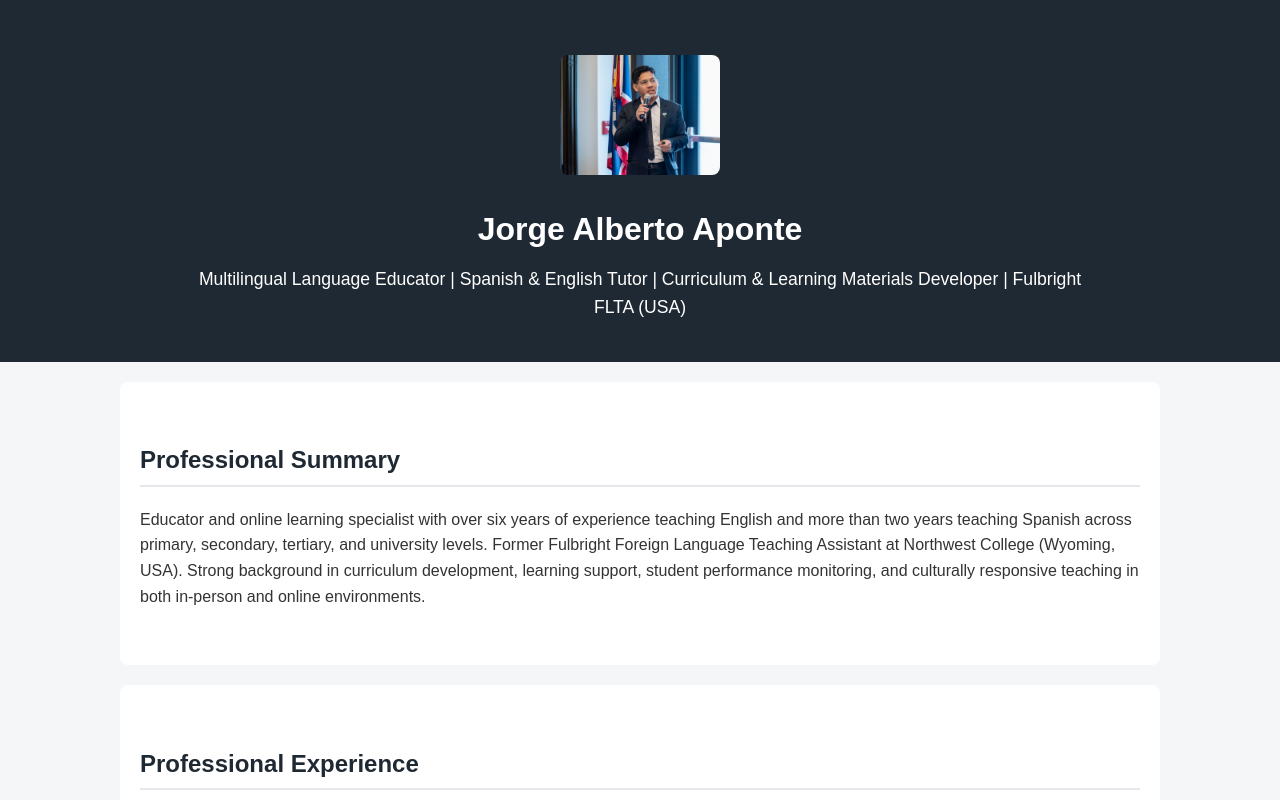
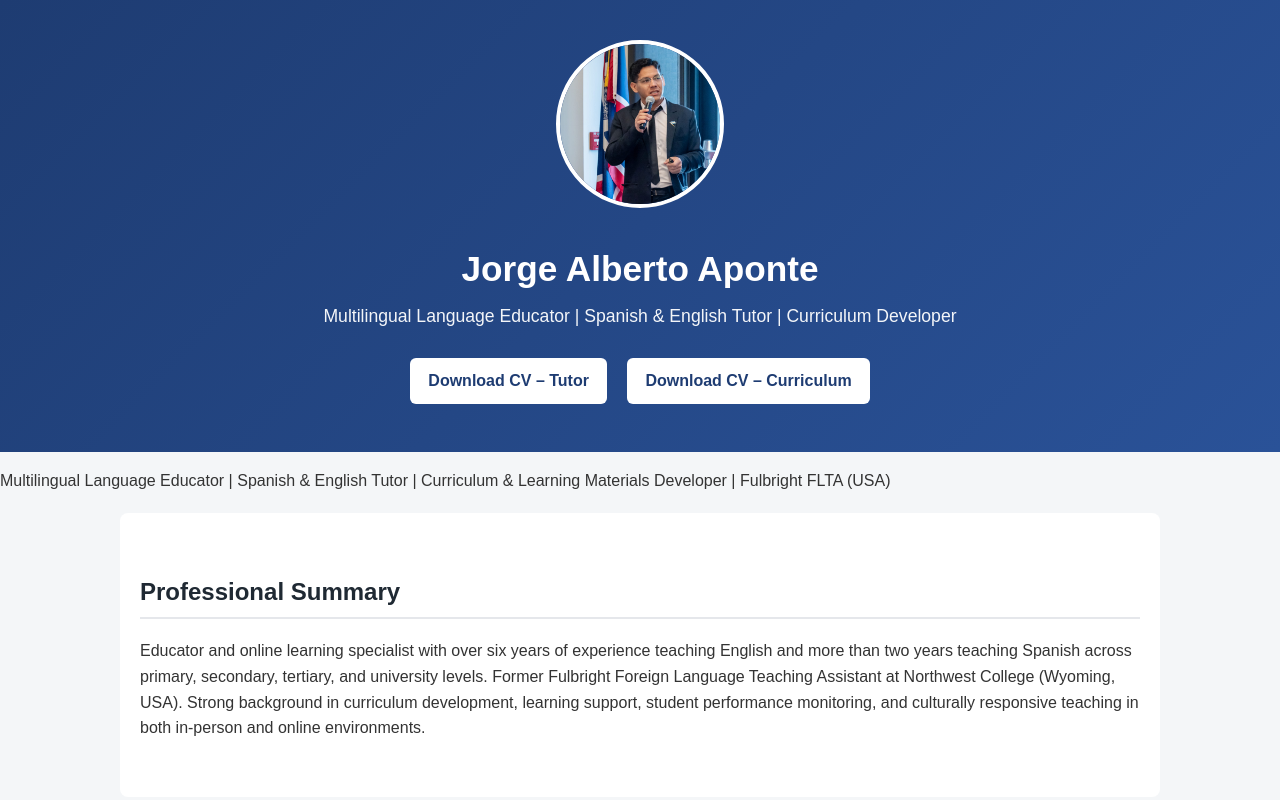
Before and after one commit to jorgeaponterey2015-maker/jorgeaponte.github.io, a plain HTML site: page index.html in a window 1280 px wide. Shown: the top 800 px of the page. Drawn offline with Linux system fonts and the light colour scheme.

Commit message:
Update index.html

```diff
--- a/index.html
+++ b/index.html
@@ -5,6 +5,50 @@
   <meta name="viewport" content="width=device-width, initial-scale=1.0" />
   <title>Jorge Aponte | Language Educator & Curriculum Specialist</title>
   <style>
+    .site-header {
+  text-align: center;
+  padding: 40px 20px;
+  background: linear-gradient(135deg, #1e3c72, #2a5298);
+  color: white;
+}
+
+.profile-photo {
+  width: 160px;
+  height: 160px;
+  object-fit: cover;
+  border-radius: 50%;
+  border: 4px solid white;
+  margin-bottom: 15px;
+}
+
+.site-header h1 {
+  margin: 10px 0 5px;
+  font-size: 2.2em;
+}
+
+.site-header p {
+  font-size: 1.1em;
+  opacity: 0.95;
+}
+
+.cv-buttons {
+  margin-top: 20px;
+}
+
+.cv-buttons a {
+  display: inline-block;
+  margin: 8px;
+  padding: 10px 18px;
+  background: white;
+  color: #1e3c72;
+  text-decoration: none;
+  border-radius: 6px;
+  font-weight: 600;
+}
+
+.cv-buttons a:hover {
+  background: #e6e6e6;
+}
     body {
       font-family: Arial, Helvetica, sans-serif;
       margin: 0;
@@ -68,10 +112,19 @@
 </head>
 <body>
 
-<header>
-  <img src="profile.jpg" alt="Jorge Aponte"
-       style="width:160px;border-radius:8px;margin-top:15px;">
+<header class="site-header">
+  <img src="profile.jpg" alt="Jorge Aponte" class="profile-photo">
   <h1>Jorge Alberto Aponte</h1>
+  <p>Multilingual Language Educator | Spanish & English Tutor | Curriculum Developer</p>
+
+  <div class="cv-buttons">
+    <a href="Jorge_Aponte_Spanish_English_Tutor_CV.pdf" download>Download CV – Tutor</a>
+    <a href="Jorge_Aponte_Curriculum_Learning_Materials_Developer_CV.pdf" download>
+      Download CV – Curriculum
+    </a>
+  </div>
+</header>
+
   <p>
     Multilingual Language Educator | Spanish & English Tutor | Curriculum & Learning Materials Developer |
     Fulbright FLTA (USA)
```
